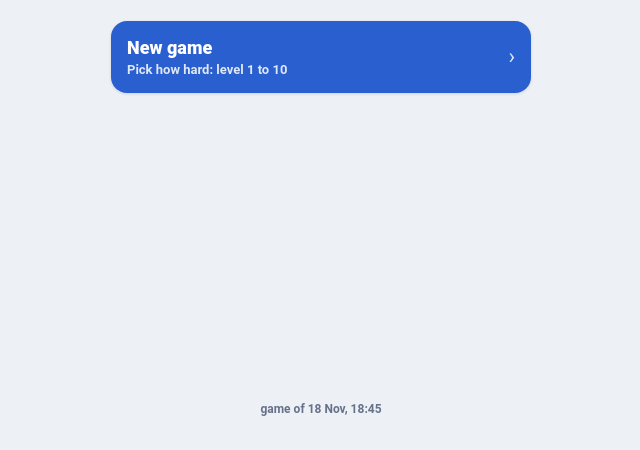
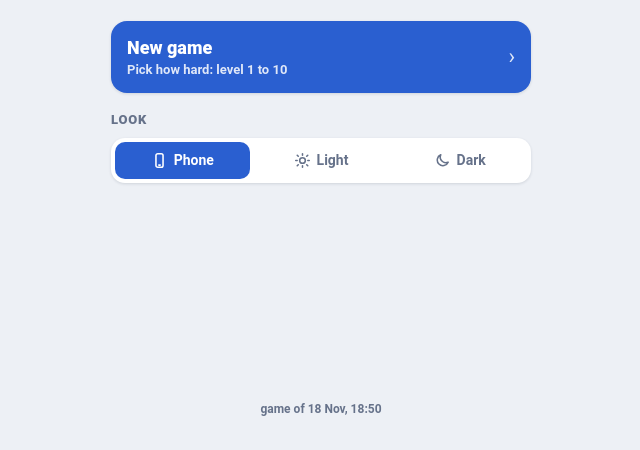
Before and after one commit to tomvinograd/glimmer-isle-play, a plain HTML site: page sudoku/game.html in a window 1280 px wide. Shown: the part 350-800 px from the top of the page, without its empty margins (319-959 px from the left). Drawn offline with Linux system fonts and the light colour scheme.

Commit message:
Sudoku update 1795027809

```diff
--- a/sudoku/game.html
+++ b/sudoku/game.html
@@ -1,7 +1,7 @@
 <!doctype html>
 <html lang="en">
 <head>
-<script>window.GAME_BUILD = 1795027521;</script>
+<script>window.GAME_BUILD = 1795027809;</script>
 <meta charset="utf-8">
 <meta name="viewport" content="width=device-width, initial-scale=1, maximum-scale=1, user-scalable=no, viewport-fit=cover">
 <title>Sudoku</title>
@@ -162,6 +162,11 @@ button:focus-visible, input:focus-visible { outline: 3px solid var(--accent); ou
 .hrecs { display: flex; flex-wrap: wrap; gap: 6px; }
 .hrecs span { padding: 6px 10px; border-radius: 999px; background: var(--paper); font-size: 13px; font-weight: 600; color: var(--muted); }
 .hrecs span b { color: var(--ink); font-variant-numeric: tabular-nums; }
+.hlook { display: grid; gap: 8px; } .hlook h3 { margin: 0; font-size: 13px; font-weight: 800; color: var(--muted); letter-spacing: .06em; text-transform: uppercase; }
+.seg { display: grid; grid-template-columns: repeat(3, 1fr); gap: 4px; padding: 4px; border-radius: 14px; background: var(--paper); box-shadow: 0 1px 3px var(--shade); }
+.seg button { display: flex; align-items: center; justify-content: center; gap: 6px; padding: 9px 4px; border-radius: 10px; font-weight: 700; font-size: 14px; color: var(--muted); }
+.seg button svg { width: 17px; height: 17px; flex: none; }
+.seg button.on { background: var(--accent); color: var(--accent-ink); }
 .hfoot { margin-top: auto; text-align: center; color: var(--muted); font-size: 12px; font-weight: 600; }
 /* what's new note after an update */
 .news { position: fixed; left: 50%; bottom: calc(18px + env(safe-area-inset-bottom, 0px)); transform: translateX(-50%); z-index: 30; width: min(440px, calc(100% - 32px));
@@ -299,6 +304,13 @@ function makePuzzle(lv) {
 const KEY = "sudoku.save.v1";
 let G = null, opts = { mistakes: true, same: true, level: 4, best: {}, wins: 0 };
 let homeOn = true;   // the start page is shown when the app opens
+// Look: "auto" follows the phone's light/dark setting; "light" / "dark" are fixed (the phone's own top and bottom bars keep the phone's setting).
+const darkQuery = window.matchMedia ? matchMedia("(prefers-color-scheme: dark)") : null;
+function applyTheme() {
+  const t = opts.theme || "auto", root = document.documentElement;
+  if (t === "auto") delete root.dataset.theme; else root.dataset.theme = t;
+}
+if (darkQuery && darkQuery.addEventListener) darkQuery.addEventListener("change", applyTheme);
 let sel = -1, notesMode = false, paused = false, sheet = null, pickLv = 4, lastPop = -1;
 const load = () => { try { const s = JSON.parse(localStorage.getItem(KEY) || "null"); if (s) { if (s.opts) opts = Object.assign(opts, s.opts); if (s.game && !s.game.done) G = s.game; } } catch (e) {} };
 const save = () => { try { localStorage.setItem(KEY, JSON.stringify({ opts, game: G && Object.assign({}, G, { hist: G.hist.slice(-60) }) })); } catch (e) {} };
@@ -462,10 +474,13 @@ function showHome() {
       <button class="hbtn${live ? "" : " go"}" id="hnew"><span><b>New game</b><small>Pick how hard: level 1 to 10</small></span><i>›</i></button>
     </div>
     ${recs ? `<div class="hrec"><h3>Best times</h3><div class="hrecs">${recs}</div></div>` : ""}
+    <div class="hlook"><h3>Look</h3><div class="seg" role="radiogroup" aria-label="Light or dark">${[["auto", "Phone", '<rect x="7" y="2.5" width="10" height="19" rx="2.5"/><path d="M11 18.5h2"/>'], ["light", "Light", '<circle cx="12" cy="12" r="4"/><path d="M12 2.5v2M12 19.5v2M4.6 4.6l1.4 1.4M18 18l1.4 1.4M2.5 12h2M19.5 12h2M4.6 19.4L6 18M18 6l1.4-1.4"/>'], ["dark", "Dark", '<path d="M20 14.5A8 8 0 0 1 9.5 4a8 8 0 1 0 10.5 10.5z"/>']]
+      .map(([k, t, ic]) => `<button role="radio" aria-checked="${(opts.theme || "auto") === k}" class="${(opts.theme || "auto") === k ? "on" : ""}" data-theme-pick="${k}"><svg viewBox="0 0 24 24" fill="none" stroke="currentColor" stroke-width="2.2" stroke-linecap="round" stroke-linejoin="round">${ic}</svg>${t}</button>`).join("")}</div></div>
     <p class="hfoot">${verLabel()}</p></div>`;
   h.hidden = false;
   if (live) $("hcont").onclick = () => { paused = false; hideHome(); render(); };
   $("hnew").onclick = openNew;
+  h.querySelectorAll("[data-theme-pick]").forEach(b => b.onclick = () => { opts.theme = b.dataset.themePick; applyTheme(); save(); showHome(); });
 }
 function hideHome() { homeOn = false; $("home").hidden = true; }
 
@@ -490,9 +505,10 @@ window.appBack = () => { if (sheet === "new" && (homeOn || (G && !G.done))) { cl
 window.appPause = () => { if (G && !G.done) { paused = true; render(); } save(); };
 
 /* ---------- start ---------- */
-const NEWS = "Fixed: tapping squares works again. New start page with your best times.";   // change with each update
+const NEWS = "Choose light or dark: Look, on the start page.";   // change with each update
 let hadSave = false; try { hadSave = !!localStorage.getItem(KEY); } catch (e) {}
 load();
+applyTheme();
 if (G) render();
 showHome();
 if (window.GAME_BUILD) {
```
Also changed, not shown: sudoku/version.txt.
